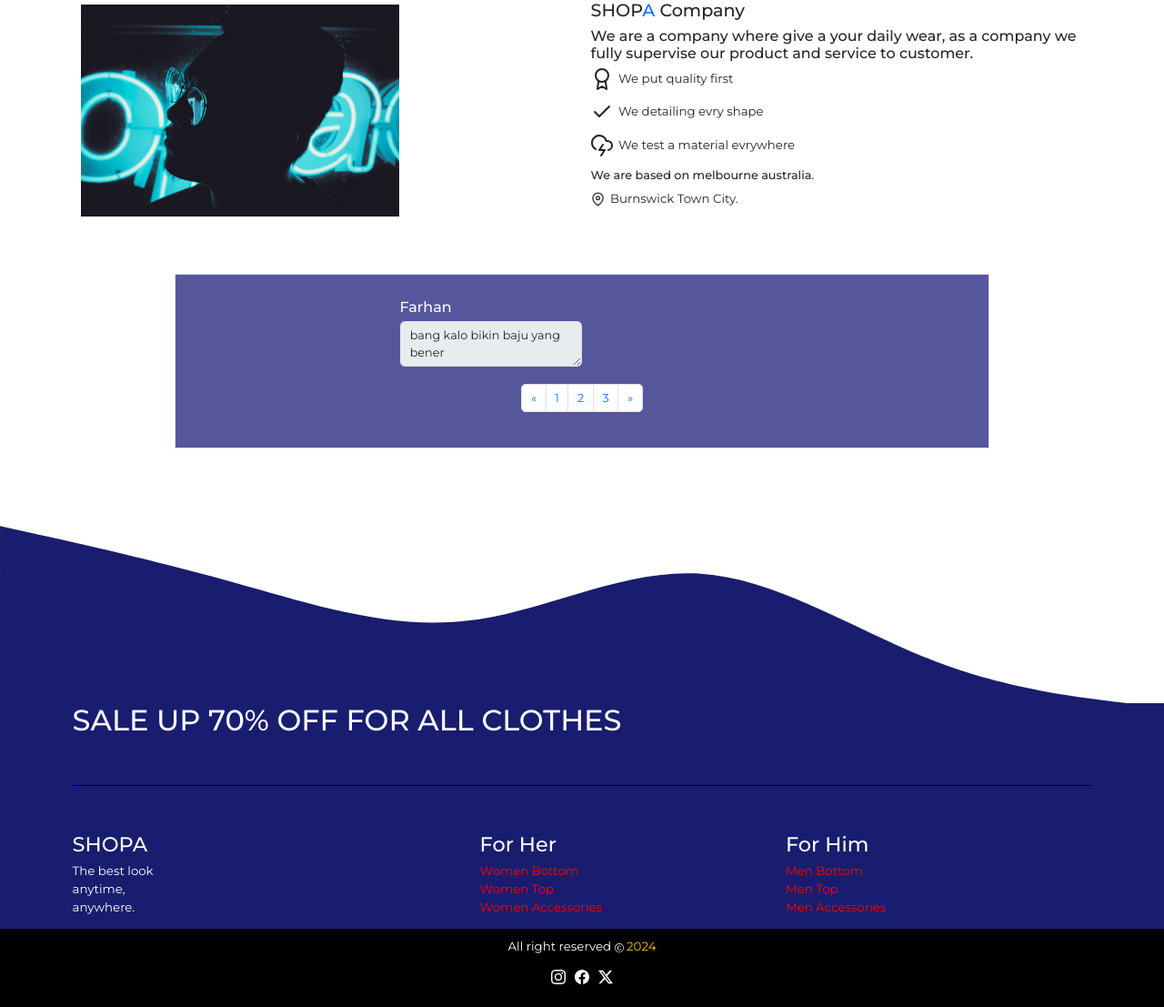
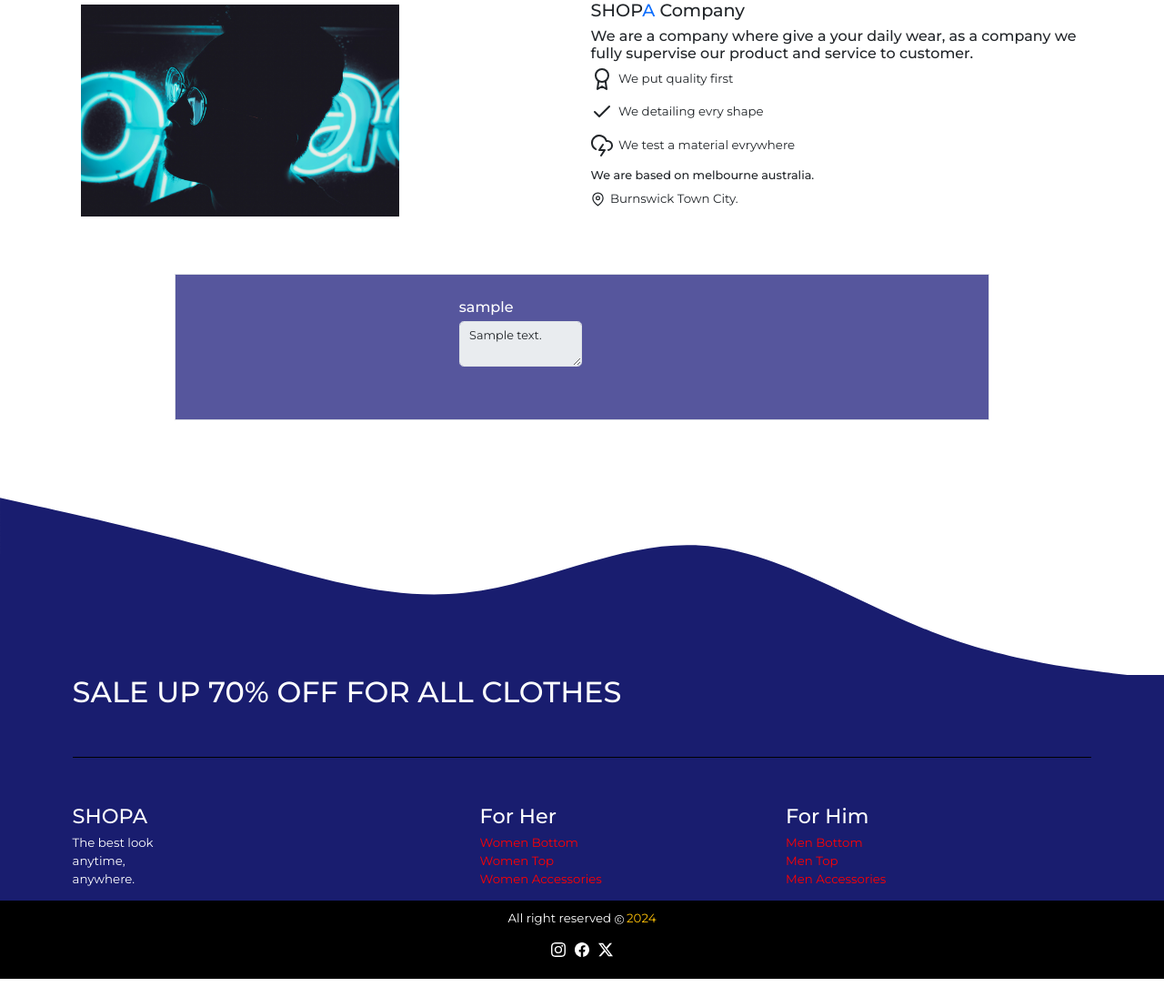
Before and after one commit to PrimiMiulini/cloth-web-master, a PHP site: page /homeadmin.php in a window 1280 px wide. Shown: the part 907-2014 px from the top of the page at 91% size. After the commit the page ends 1983 px from the top, so only its background shows below. Run offline with PHP 8.4, Linux system fonts and the light colour scheme; the visitor is signed in with stand-in values (Sample User, id 1); tables that the repository leaves empty or names only in its code hold one stand-in row (values such as "Sample post").

Commit message:
Make Sure All function

```diff
--- a/chartdetail.php
+++ b/chartdetail.php
@@ -57,7 +57,7 @@ $cartItems = isset($_SESSION['cart']) ? $_SESSION['cart'] : [];
                 <a class="nav-link active" aria-current="page" href="#">CONTACTUS</a>
               </li>
               <li class="nav-item">
-                <a class="nav-link active" aria-current="page" href="index.html" onclick=" return confirm('LOGOUT?') ">
+                <a class="nav-link active" aria-current="page" href="index.php" onclick=" return confirm('LOGOUT?') ">
                     <i data-feather="log-out" width="15"></i>
                 </a>
               </li>
--- a/homeadmin.php
+++ b/homeadmin.php
@@ -73,26 +73,65 @@ require 'contactUsAdmin.php';
     <div class="container" id="contact">
   <div class="content border" data-aos="fade-up" data-aos-offset="50" data-aos-delay="150" data-aos-duration="1500">
     <div class="row">
-          <h5 class="">Farhan</h5>
-          <textarea class="form-control mb-4" id="floatingTextarea" disabled><?= "bang kalo bikin baju yang bener" ?></textarea>
+      <?php
+      require 'connection.php';
+
+      $per_page = 1;
+      $current_page = isset($_GET['page']) ? (int)$_GET['page'] : 1;
+      $offset = ($current_page - 1) * $per_page;
+
+      // Hitung total keluhan
+      $total_stmt = $conn->prepare("SELECT COUNT(*) FROM complaints");
+      $total_stmt->execute();
+      $total_stmt->bind_result($total_complaints);
+      $total_stmt->fetch();
+      $total_stmt->close();
+
+      // Hitung total halaman
+      $total_pages = ceil($total_complaints / $per_page);
+
+      // Ambil keluhan yang sesuai dengan halaman saat ini
+      $stmt = $conn->prepare("SELECT username, message FROM complaints ORDER BY timestamp_column DESC LIMIT ?, ?");
+      $stmt->bind_param("ii", $offset, $per_page);
+      $stmt->execute();
+      $result = $stmt->get_result();
+
+      if ($result->num_rows > 0) {
+        while ($row = $result->fetch_assoc()) {
+          $username = htmlspecialchars($row['username']);
+          $message = htmlspecialchars($row['message']);
+      ?>
+          <h5 class=""><?= $username ?></h5>
+          <textarea class="form-control mb-4" id="floatingTextarea" disabled><?= $message ?></textarea>
+      <?php
+        }
+      } else {
+        echo "No complaints found.";
+      }
+      $stmt->close();
+      $conn->close();
+      ?>
+
       <!-- Pagination Start -->
       <nav aria-label="Page navigation example">
     <ul class="pagination">
+        <?php if ($current_page > 1): ?>
             <li class="page-item">
-                <a class="page-link" href="#" aria-label="Previous">
+                <a class="page-link" href="?page=<?= $current_page - 1 ?>" aria-label="Previous">
                     <span aria-hidden="true">&laquo;</span>
                 </a>
             </li>
-              <li class="page-item"><a class="page-link" href="#">1</a></li>
-              <li class="page-item"><a class="page-link" href="#">2</a></li>
-              <li class="page-item"><a class="page-link" href="#">3</a></li>
+        <?php endif; ?>
+        <?php if ($current_page < $total_pages): ?>
             <li class="page-item">
-                <a class="page-link" href="#" aria-label="Next">
+                <a class="page-link" href="?page=<?= $current_page + 1 ?>" aria-label="Next">
                     <span aria-hidden="true">&raquo;</span>
                 </a>
             </li>
+        <?php endif; ?>
     </ul>
 </nav>
+      <!-- Pagination End -->
     </div>
   </div>
 </div>
--- a/logout.php
+++ b/logout.php
@@ -4,7 +4,7 @@ if (session_status() == PHP_SESSION_NONE) {
 }
 if (isset($_POST['logout'])) {
     session_destroy();
-    header("Location: index.html");
+    header("Location: index.php");
     exit;
 }
 ?>
--- a/signup.php
+++ b/signup.php
@@ -27,7 +27,7 @@ if ($stmt->num_rows > 0) {
     $stmt->bind_param("ssss", $username, $fullname, $alamat, $hashed_password);
 
     if ($stmt->execute()) {
-        header("location:index.html");
+        header("location:index.php");
         exit();
     } else {
         echo "Pendaftaran gagal : " . $stmt->error;
```
Also changed, not shown: login.php (+5 -5 lines), index.php (renamed from index.html). Lines whose indentation alone changed are shown as unchanged.
